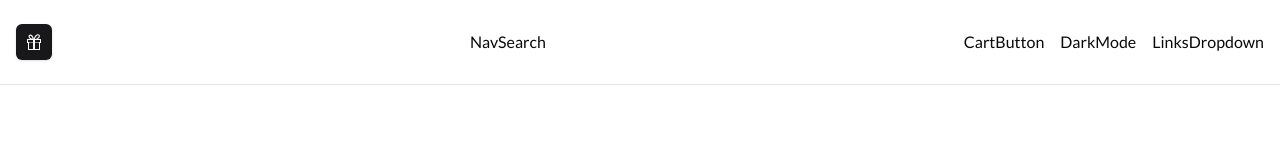
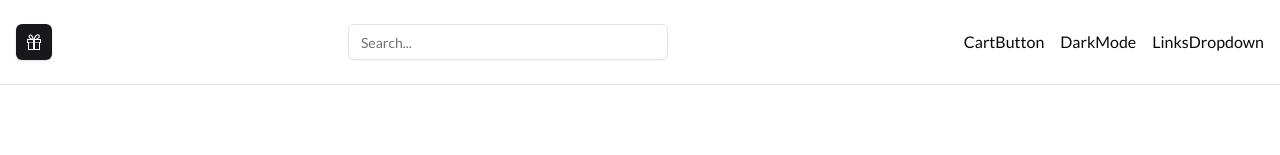
Before and after one commit to arekmastalerczuk/moto-store, a Next.js app: page / in a window 1280 px wide. Shown: the top 155 px of the page. Built offline with nearby package versions, Linux system fonts and the light colour scheme.

Commit message:
added NavSearch input

```diff
--- a/components/navbar/NavSearch.tsx
+++ b/components/navbar/NavSearch.tsx
@@ -1,7 +1,14 @@
 import React from 'react';
+import { Input } from '../ui/input';
 
 function NavSearch() {
-  return <div>NavSearch</div>;
+  return (
+    <Input
+      type='search'
+      placeholder='Search...'
+      className='max-w-xs dark:bg-muted'
+    />
+  );
 }
 
 export default NavSearch;
```
